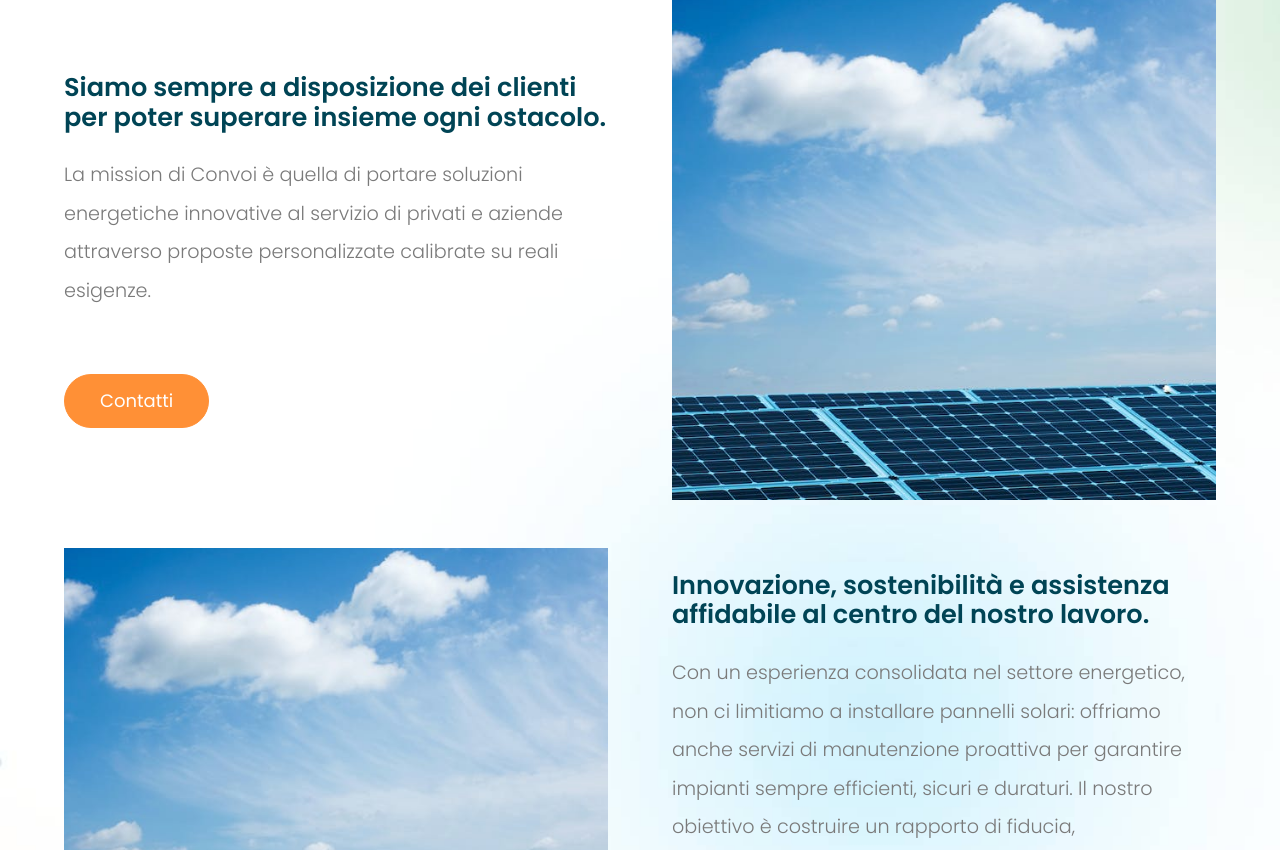
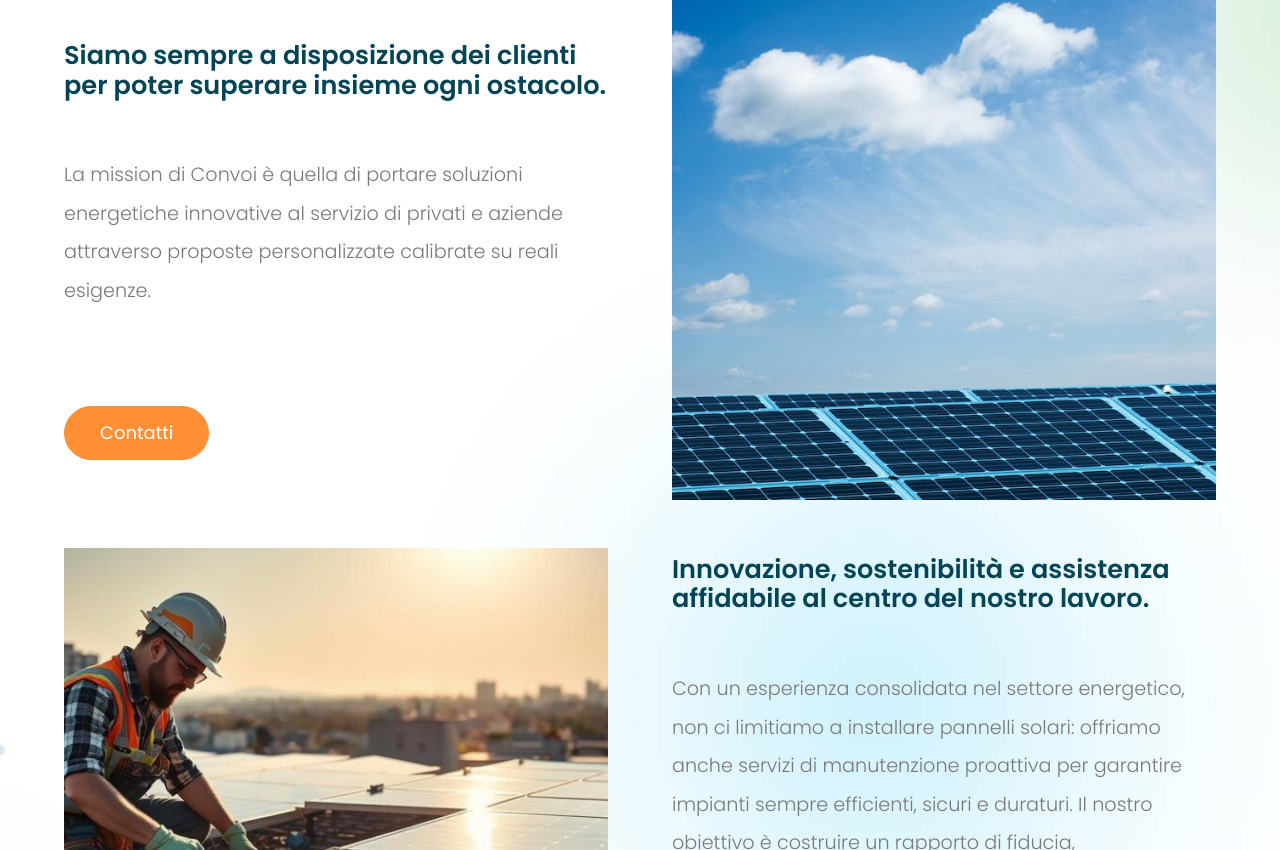
Before and after one commit to hendricku/ConvoiEnergySRL, a Next.js app: page / in a window 1280 px wide. Shown: the part 1950-2800 px from the top of the page. Built offline with nearby package versions, Linux system fonts and the light colour scheme.

Commit message:
Just Fixed some of the layouts mostly on the widths ,sizes and paddings

```diff
--- a/src/app/page.tsx
+++ b/src/app/page.tsx
@@ -14,6 +14,7 @@ import { ConvoiHeader } from "@/components/header/header";
 import { ConvoiHeading } from "@/components/heading/heading";
 import { ConvoiHero } from "@/components/hero/hero";
 
+import Maintenance from "@/assets/Maintenance.jpeg";
 import bg from "@/assets/full-bg.jpg";
 import panelsSky from "@/assets/panels+sky.jpg";
 import { ConvoiAccordion } from "@/components/accordion/accordion";
@@ -111,7 +112,7 @@ export default function Home() {
       display: "flex",
       marginTop: "2rem",
       padding: "4rem 0",
-      marginBottom: "4rem",
+      // marginBottom: "1rem",
 
       [theme.breakpoints.up("md")]: {
         flexDirection: "row",
@@ -144,7 +145,7 @@ export default function Home() {
       },
 
       [theme.breakpoints.up("xl")]: {
-        marginBottom: "10rem",
+        // marginBottom: "10rem",
 
         'div[color="primary"]': {
           marginTop: "0rem",
@@ -165,8 +166,10 @@ export default function Home() {
     ({ theme }: { theme: Theme }) => ({
       padding: "2rem 0 4rem 0",
 
+
+
       [theme.breakpoints.up("sm")]: {
-        padding: "2rem 0 6rem 0",
+        padding: "1rem 0 6rem 0",
       },
     })
   );
@@ -174,39 +177,33 @@ export default function Home() {
   const StyledGrid = styled(Box)(
     ({ theme }: { theme: Theme }) => ({
       display: 'flex',
+      flexDirection: 'column',
       padding: '2rem 0',
-
-      'img': {
-        display: 'none',
-      },
+      gap: '1.5rem',
 
       [theme.breakpoints.up('sm')]: {
         flexWrap: 'nowrap',
         gap: '2rem',
-
-        padding: '4rem 0',
-
-        'img': {
-          display: 'block',
-        },
+        padding: '3rem 0',
       },
 
       [theme.breakpoints.up('md')]: {
         flexWrap: 'nowrap',
         flexDirection: 'row',
-        gap: '4rem',
-
-        padding: '4rem 0',
+        gap: '3rem',
+        // padding: '4rem 0',
       },
 
       [theme.breakpoints.up('lg')]: {
+        gap: '4rem',
         marginTop: '-2rem',
-        padding: '0rem 0 80px 0',
+        padding: '0rem 0 5rem 0',
       },
 
       [theme.breakpoints.up('xl')]: {
+        gap: '5rem',
         marginTop: '2rem',
-        // padding: '0rem 0 80px 0',
+        padding: '0rem 0 3rem 0',
       }
     })
   );
@@ -214,9 +211,15 @@ export default function Home() {
   const StyledGridImage = styled(Box)(
     ({ theme }: { theme: Theme }) => ({
       position: 'relative',
-      flex: '1',
+      width: '100%',
+      minHeight: '300px',
 
       [theme.breakpoints.up('sm')]: {
+        minHeight: '400px'
+      },
+
+      [theme.breakpoints.up('md')]: {
+        flex: '1',
         minHeight: '500px'
       }
     })
@@ -231,7 +234,15 @@ export default function Home() {
       // gap: '1.5rem',
 
       [theme.breakpoints.up('md')]: {
+        gap: '2rem',
+      },
+
+      [theme.breakpoints.up('lg')]: {
         // gap: '2rem',
+      },
+
+      [theme.breakpoints.up('xl')]: {
+        // gap: '2.5rem',
       }
     })
   );
@@ -280,7 +291,11 @@ export default function Home() {
 
 
           <StyledGrid>
-            <StyledContentBox>
+            <StyledGridImage sx={{ order: { xs: 1, md: 2 } }}>
+              <Image src={panelsSky.src} alt='Panels' fill style={{ objectFit: 'cover', objectPosition: 'center' }} />
+            </StyledGridImage>
+
+            <StyledContentBox sx={{ order: { xs: 2, md: 1 } }}>
               <ConvoiHeading
                 headingContent={<>Siamo sempre a disposizione dei clienti per poter superare insieme ogni ostacolo.</>}
                 color="dark"
@@ -295,19 +310,15 @@ export default function Home() {
                 <ConvoiButton backgroundColor="primary" href="/contatti" textColor="light" variant="contained" label="Contatti"/>
               </StyledHeroButtonContainer>
             </StyledContentBox>
-
-            <StyledGridImage>
-              <Image src={panelsSky.src} alt='Panels' fill style={{ objectFit: 'cover', objectPosition: 'center' }} />
-            </StyledGridImage>
           </StyledGrid>
 
           {/* Second Section */}
           <StyledGrid>
-            <StyledGridImage sx={{ order: { xs: 2, md: 1 } }}>
-              <Image src={panelsSky.src} alt='Panels' fill style={{ objectFit: 'cover', objectPosition: 'center' }} />
+            <StyledGridImage sx={{ order: { xs: 1, md: 1 } }}>
+              <Image src={Maintenance.src} alt='Panels' fill style={{ objectFit: 'cover', objectPosition: 'center' }} />
             </StyledGridImage>
 
-            <StyledContentBox sx={{ order: { xs: 1, md: 2 } }}>
+            <StyledContentBox sx={{ order: { xs: 2, md: 2 } }}>
               <ConvoiHeading
                 headingContent={<>Innovazione, sostenibilità e assistenza affidabile al centro del nostro lavoro.</>}
                 color="dark"
--- a/src/components/header/elements.tsx
+++ b/src/components/header/elements.tsx
@@ -49,5 +49,13 @@ export const StyledHeaderLogo = styled('div')<StyledHeaderLogoProps>(
 
 export const StyledNavigation = styled('div')({
   alignItems: 'center',
-  display: 'flex'
+  display: 'flex',
+
+  '& .MuiButton-root': {
+    padding: '5px 15px',
+
+    '& .MuiButton-startIcon': {
+      marginRight: '4px',
+    },
+  },
 });
```
Also changed, not shown: src/app/contatti/page.tsx (+12 -3 lines), src/app/cookie-policy/page.tsx (+13 -4 lines), src/app/lavori/page.tsx (+16 -13 lines), src/app/privacy-policy/page.tsx (+12 -3 lines), src/components/bentoGrid/elements.tsx (+3 -4 lines), src/assets/Maintenance.jpeg (added).
